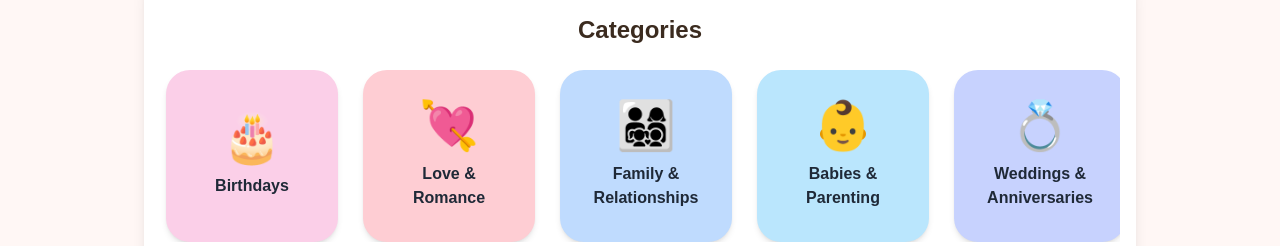
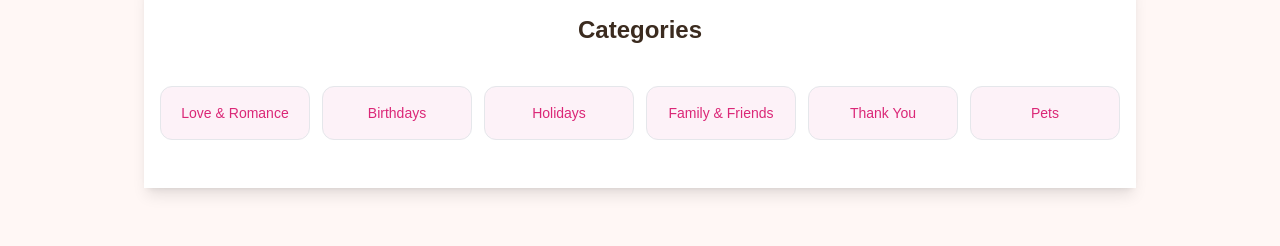
Before and after one commit to everwishhq-commits/EverWish, a Next.js app: page / in a window 1280 px wide. Shown: the part 706-952 px from the top of the page. Built offline with nearby package versions, Linux system fonts and the light colour scheme.

Commit message:
Update categories.js

```diff
--- a/app/components/categories.js
+++ b/app/components/categories.js
@@ -1,66 +1,25 @@
 "use client";
 
-import { Swiper, SwiperSlide } from "swiper/react";
-import { Autoplay } from "swiper/modules";
-import Link from "next/link";
-import "swiper/css";
+export default function Categories() {
+  const categories = [
+    "Love & Romance",
+    "Birthdays",
+    "Holidays",
+    "Family & Friends",
+    "Thank You",
+    "Pets",
+  ];
 
-const mainCategories = [
-  { name: "Seasonal & Holidays", emoji: "🎉", color: "bg-yellow-200", slug: "seasonal-holidays" },
-  { name: "Birthdays", emoji: "🎂", color: "bg-pink-200", slug: "birthdays" },
-  { name: "Love & Romance", emoji: "💘", color: "bg-rose-200", slug: "love-romance" },
-  { name: "Family & Relationships", emoji: "👨‍👩‍👧‍👦", color: "bg-blue-200", slug: "family-relationships" },
-  { name: "Babies & Parenting", emoji: "👶", color: "bg-sky-200", slug: "babies-parenting" },
-  { name: "Weddings & Anniversaries", emoji: "💍", color: "bg-indigo-200", slug: "weddings-anniversaries" },
-  { name: "Congratulations & Milestones", emoji: "🏆", color: "bg-amber-200", slug: "congrats-milestones" },
-  { name: "School & Graduation", emoji: "🎓", color: "bg-lime-200", slug: "school-graduation" },
-  { name: "Work & Professional", emoji: "💼", color: "bg-cyan-200", slug: "work-professional" },
-  { name: "House & Moving", emoji: "🏡", color: "bg-emerald-200", slug: "house-moving" },
-  { name: "Health & Support", emoji: "🩺", color: "bg-teal-200", slug: "health-support" },
-  { name: "Sympathy & Remembrance", emoji: "🕊️", color: "bg-gray-200", slug: "sympathy-remembrance" },
-  { name: "Encouragement & Motivation", emoji: "🌟", color: "bg-yellow-100", slug: "encouragement-motivation" },
-  { name: "Thank You & Appreciation", emoji: "🙏", color: "bg-violet-200", slug: "thank-you-appreciation" },
-  { name: "Invitations & Events", emoji: "✉️", color: "bg-fuchsia-200", slug: "invitations-events" },
-  { name: "Spiritual & Mindfulness", emoji: "🕯️", color: "bg-orange-200", slug: "spiritual-mindfulness" },
-  { name: "Art & Cultural", emoji: "🎨", color: "bg-stone-200", slug: "art-cultural" },
-  { name: "Kids & Teens", emoji: "🧸", color: "bg-purple-200", slug: "kids-teens" },
-  { name: "Humor & Memes", emoji: "😄", color: "bg-rose-100", slug: "humor-memes" },
-  { name: "Pets & Animal Lovers", emoji: "🐾", color: "bg-green-100", slug: "pets" },
-  { name: "Just Because & Everyday", emoji: "💌", color: "bg-blue-100", slug: "just-because" },
-  { name: "Gifts & Surprises", emoji: "🎁", color: "bg-purple-100", slug: "gifts-surprises" },
-  { name: "Inspirations & Quotes", emoji: "📝", color: "bg-slate-200", slug: "inspirations-quotes" },
-  { name: "Custom & AI Creations", emoji: "🤖", color: "bg-teal-100", slug: "custom-ai" },
-];
-
-export default function Categories() {
   return (
-    <div className="text-center">
-      <Swiper
-        slidesPerView={2.3}
-        spaceBetween={15}
-        autoplay={{ delay: 3500, disableOnInteraction: false }}
-        breakpoints={{
-          640: { slidesPerView: 3.5, spaceBetween: 20 },
-          1024: { slidesPerView: 5, spaceBetween: 25 },
-        }}
-        modules={[Autoplay]}
-        className="overflow-visible"
-      >
-        {mainCategories.map((cat, i) => (
-          <SwiperSlide key={i}>
-            <Link href={`/categories/${cat.slug}`}>
-              <div
-                className={`${cat.color} rounded-3xl shadow-md hover:shadow-xl hover:-translate-y-1 transition transform flex flex-col items-center justify-center p-6 aspect-square`}
-              >
-                <span className="text-5xl mb-3">{cat.emoji}</span>
-                <p className="font-semibold text-sm md:text-base text-gray-800">
-                  {cat.name}
-                </p>
-              </div>
-            </Link>
-          </SwiperSlide>
-        ))}
-      </Swiper>
+    <div className="grid grid-cols-2 sm:grid-cols-3 md:grid-cols-6 gap-3 mt-10">
+      {categories.map((cat) => (
+        <div
+          key={cat}
+          className="rounded-xl border border-gray-200 bg-pink-50 py-4 px-3 text-center text-sm font-medium text-pink-600 hover:bg-pink-100 transition"
+        >
+          {cat}
+        </div>
+      ))}
     </div>
   );
-  }
+}
```
